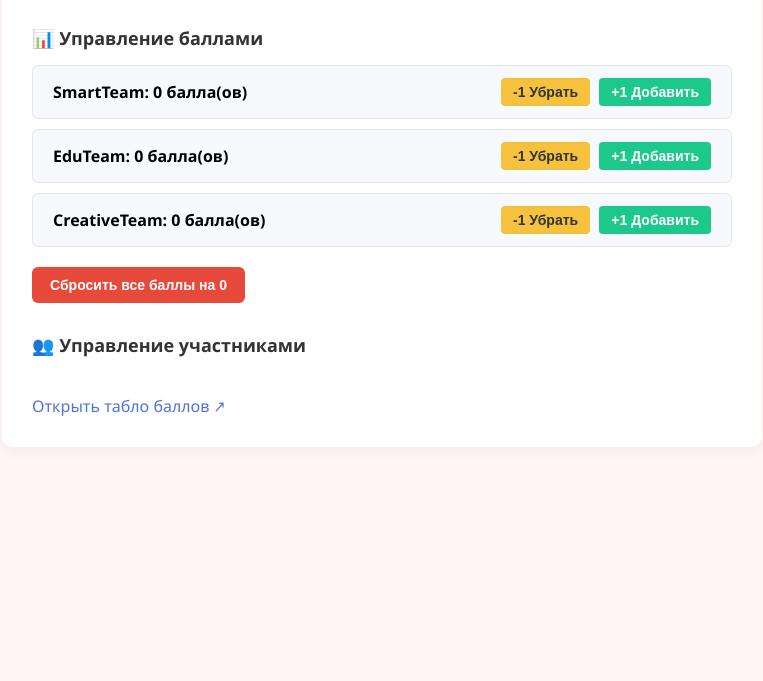
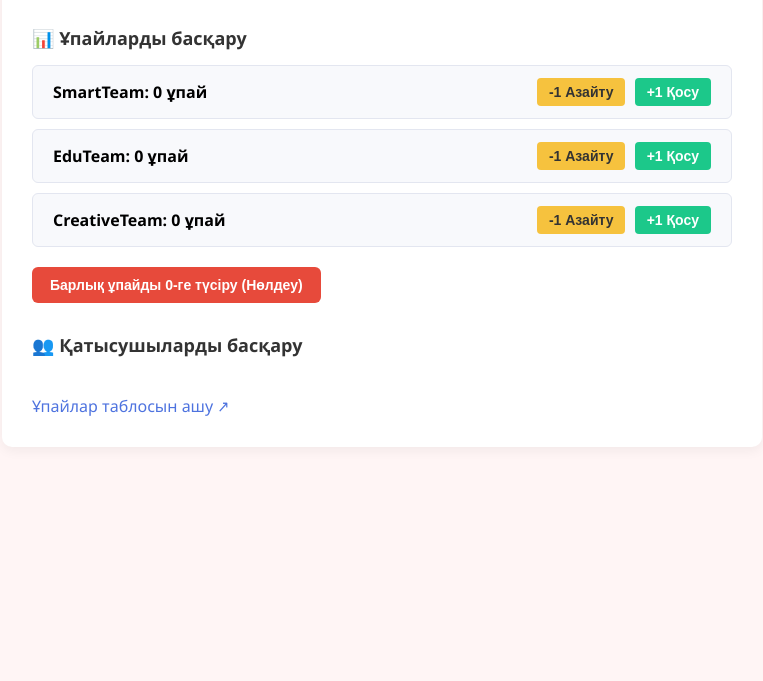
Before and after one commit to UwuIgnixarUwu/vtk, a website: page public/admin.html in a window 1280 px wide. Shown: the part 119-800 px from the top of the page, without its empty margins (258-1021 px from the left). Drawn offline with nearby package versions, Linux system fonts and the light colour scheme; no server answers.

Commit message:
Translate admin panel from Russian to Kazakh

```diff
--- a/public/admin.html
+++ b/public/admin.html
@@ -1,9 +1,9 @@
 <!DOCTYPE html>
-<html lang="ru">
+<html lang="kk">
 <head>
     <meta charset="UTF-8">
     <meta name="viewport" content="width=device-width, initial-scale=1.0">
-    <title>Панель администратора</title>
+    <title>Администратор панелі</title>
     <style>
         body { font-family: 'Segoe UI', Tahoma, Geneva, Verdana, sans-serif; padding: 30px; background: #fff5f5; margin: 0; }
         .admin-container { max-width: 700px; margin: 0 auto; background: white; padding: 30px; border-radius: 10px; box-shadow: 0 4px 12px rgba(0,0,0,0.05); }
@@ -26,41 +26,41 @@
 <body>
 
 <div class="admin-container">
-    <h1>⚙️ Панель администратора</h1>
+    <h1>⚙️ Администратор панелі</h1>
 
-    <h2>📊 Управление баллами</h2>
+    <h2>📊 Ұпайларды басқару</h2>
 
     <div class="score-card">
-        <span class="score-info">SmartTeam: <span id="score-SmartTeam">0</span> балла(ов)</span>
+        <span class="score-info">SmartTeam: <span id="score-SmartTeam">0</span> ұпай</span>
         <div>
-            <button class="score-btn btn-minus" onclick="minusScore('SmartTeam')">-1 Убрать</button>
-            <button class="score-btn btn-plus" onclick="addScore('SmartTeam')">+1 Добавить</button>
+            <button class="score-btn btn-minus" onclick="minusScore('SmartTeam')">-1 Азайту</button>
+            <button class="score-btn btn-plus" onclick="addScore('SmartTeam')">+1 Қосу</button>
         </div>
     </div>
 
     <div class="score-card">
-        <span class="score-info">EduTeam: <span id="score-EduTeam">0</span> балла(ов)</span>
+        <span class="score-info">EduTeam: <span id="score-EduTeam">0</span> ұпай</span>
         <div>
-            <button class="score-btn btn-minus" onclick="minusScore('EduTeam')">-1 Убрать</button>
-            <button class="score-btn btn-plus" onclick="addScore('EduTeam')">+1 Добавить</button>
+            <button class="score-btn btn-minus" onclick="minusScore('EduTeam')">-1 Азайту</button>
+            <button class="score-btn btn-plus" onclick="addScore('EduTeam')">+1 Қосу</button>
         </div>
     </div>
 
     <div class="score-card">
-        <span class="score-info">CreativeTeam: <span id="score-CreativeTeam">0</span> балла(ов)</span>
+        <span class="score-info">CreativeTeam: <span id="score-CreativeTeam">0</span> ұпай</span>
         <div>
-            <button class="score-btn btn-minus" onclick="minusScore('CreativeTeam')">-1 Убрать</button>
-            <button class="score-btn btn-plus" onclick="addScore('CreativeTeam')">+1 Добавить</button>
+            <button class="score-btn btn-minus" onclick="minusScore('CreativeTeam')">-1 Азайту</button>
+            <button class="score-btn btn-plus" onclick="addScore('CreativeTeam')">+1 Қосу</button>
         </div>
     </div>
 
-    <button class="btn-reset" onclick="resetScores()">Сбросить все баллы на 0</button>
+    <button class="btn-reset" onclick="resetScores()">Барлық ұпайды 0-ге түсіру (Нөлдеу)</button>
 
-    <h2>👥 Управление участниками</h2>
+    <h2>👥 Қатысушыларды басқару</h2>
     <ul id="admin-student-list"></ul>
 
     <br>
-    <a href="/scores.html" target="_blank" style="color: #4e73df; text-decoration: none;">Открыть табло баллов ↗</a>
+    <a href="/scores.html" target="_blank" style="color: #4e73df; text-decoration: none;">Ұпайлар таблосын ашу ↗</a>
 </div>
 
 <script src="/socket.io/socket.io.js"></script>
@@ -71,7 +71,7 @@
     function addScore(team) { socket.emit('add-score', team); }
     function minusScore(team) { socket.emit('minus-score', team); }
     function resetScores() {
-        if (confirm('Сбросить баллы всех команд на 0?')) socket.emit('reset-scores');
+        if (confirm('Барлық команданың ұпайларын 0-ге түсіргіңіз келе ме?')) socket.emit('reset-scores');
     }
 
     socket.on('update-scores', (scores) => {
@@ -83,21 +83,21 @@
     socket.on('update-students', (students) => {
         listEl.innerHTML = '';
         if (students.length === 0) {
-            listEl.innerHTML = '<li>Список участников пуст</li>';
+            listEl.innerHTML = '<li>Қатысушылар тізімі бос</li>';
             return;
         }
         students.forEach((student) => {
             const li = document.createElement('li');
             li.innerHTML = `
                 <span>${student.firstName} ${student.lastName} <span class="team-tag">${student.team}</span></span>
-                <button class="btn-delete" onclick="deleteStudent('${student.id}')">Удалить</button>
+                <button class="btn-delete" onclick="deleteStudent('${student.id}')">Өшіру</button>
             `;
             listEl.appendChild(li);
         });
     });
 
     function deleteStudent(id) {
-        if (confirm('Удалить участника из списка?')) socket.emit('delete-student', id);
+        if (confirm('Қатысушыны тізімнен өшіргіңіз келе ме?')) socket.emit('delete-student', id);
     }
 </script>
 </body>
```
